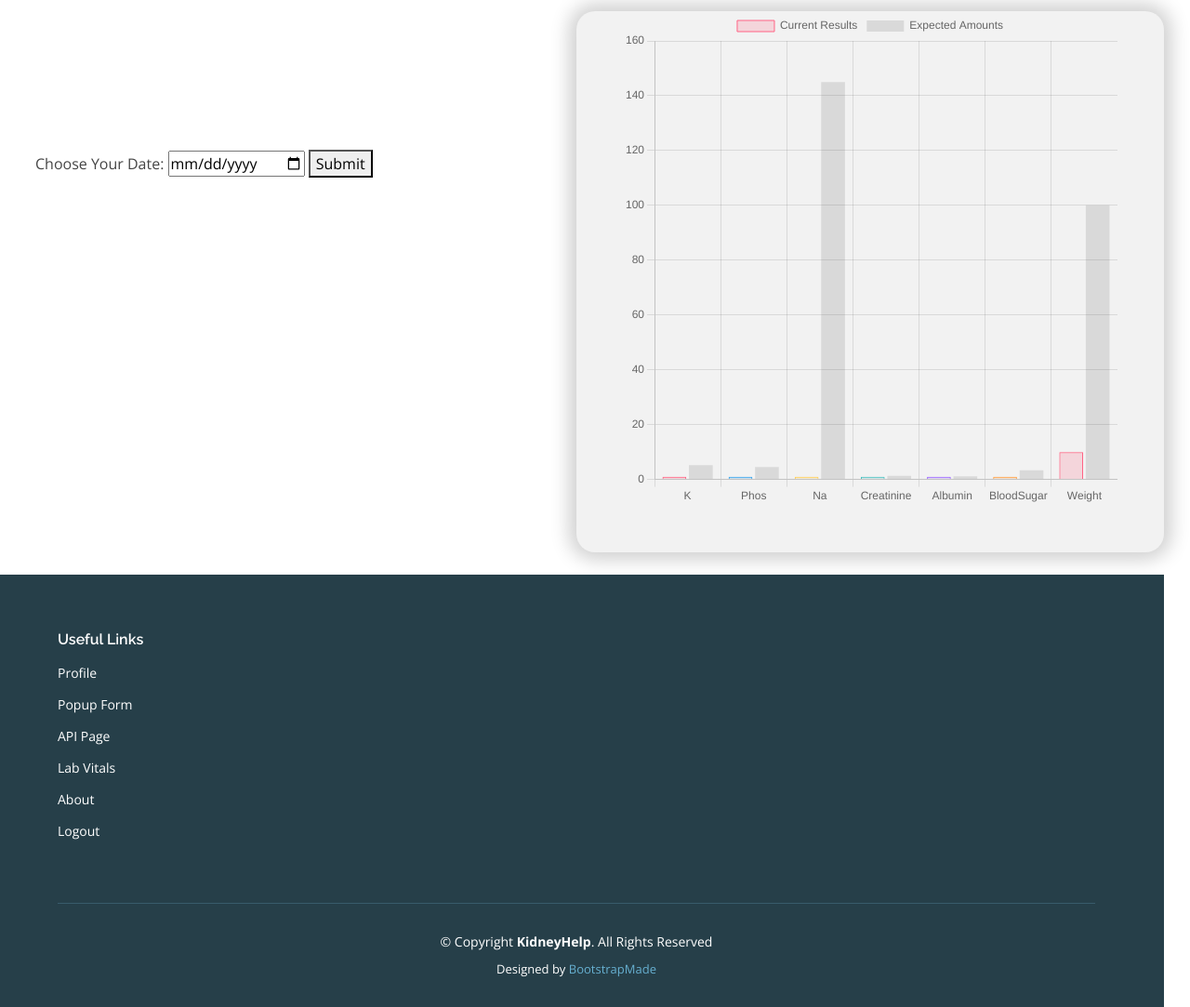
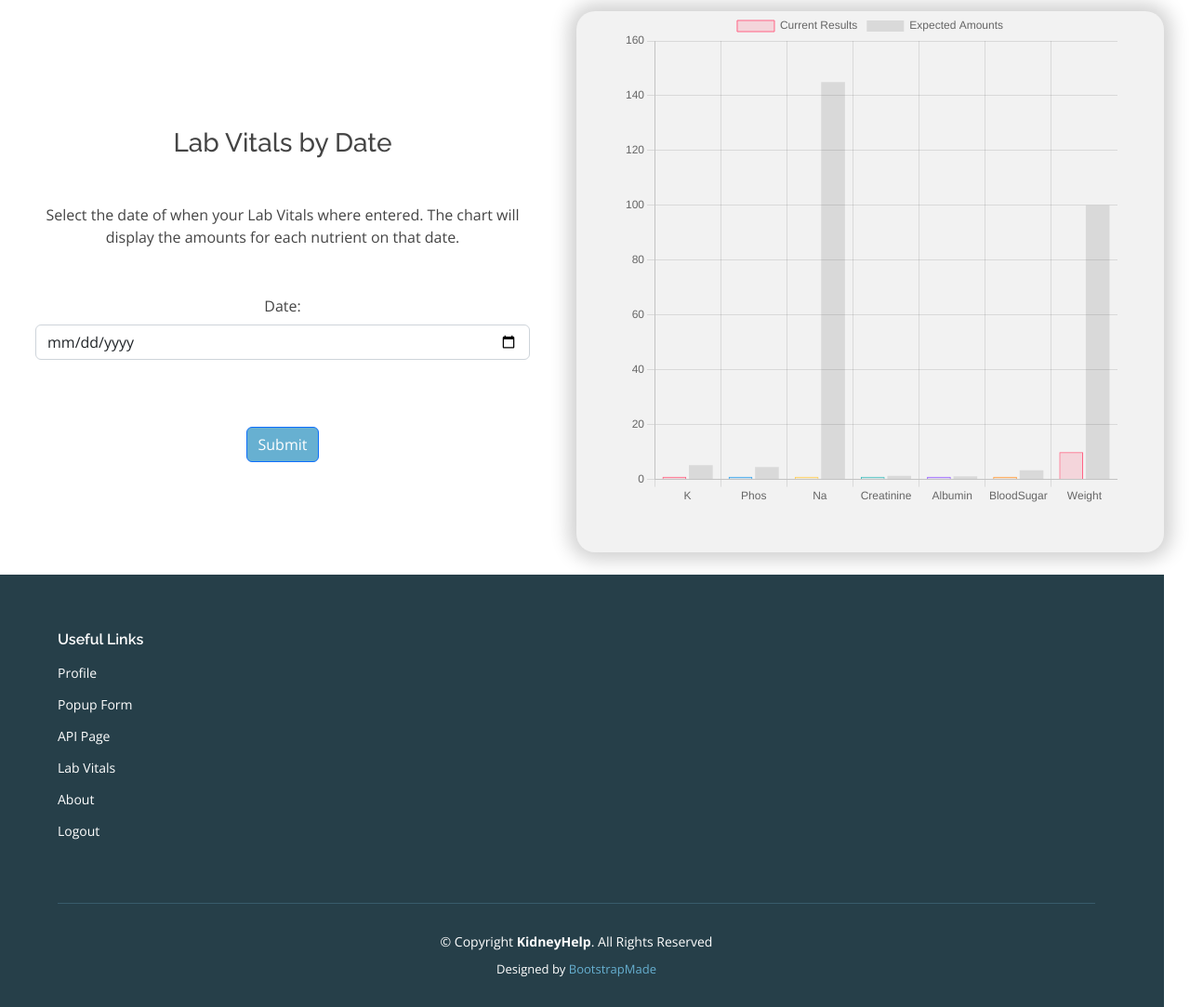
Before and after one commit to josh0125/KidneyApp2, a Django app: page /dashboard in a window 1280 px wide. Shown: the part 88-1171 px from the top of the page at 93% size. Run offline with Django 4.2, Linux system fonts and the light colour scheme; a user stored in the database is signed in; tables that the repository leaves empty hold one stand-in row (values such as "Sample post"); parts of the project's set-up code (start-up, migrations or seed data) failed here and were passed over; some libraries are stand-ins or nearby versions.

Commit message:
new display

```diff
--- a/Kidney/views.py
+++ b/Kidney/views.py
@@ -941,22 +941,26 @@ def dashboardVitalsPageView(request):
     print(nutrient_type)
 
     if nutrient_type == 'k' :
+        new_nutrient = 'Potassium'
         print('working')
         expected = 5.2
         for dates in data:
             list.append({ 'nutrient_amount' : dates.K, 'date' : dates.Date})
 
     elif nutrient_type == 'phos' :
+        new_nutrient = 'Phosphorus'
         expected = 4.5
         for dates in data:
             list.append({ 'nutrient_amount' : dates.Phos, 'date' : dates.Date})
 
     elif nutrient_type == 'na' :
+        new_nutrient = 'Sodium'
         expected = 145
         for dates in data:
             list.append({ 'nutrient_amount' : dates.Na, 'date' : dates.Date})
 
     elif nutrient_type == 'creatinine' :
+        new_nutrient = 'Creatinine'
         if person.gender == 'male':
             expected = 1.3
         else:
@@ -965,19 +969,24 @@ def dashboardVitalsPageView(request):
             list.append({ 'nutrient_amount' : dates.Creatinine, 'date' : dates.Date})
 
     elif nutrient_type == 'albumin' :
+        new_nutrient = 'Albumin'
         expected = 3.5
         for dates in data:
             list.append({ 'nutrient_amount' : dates.Albumin, 'date' : dates.Date})
 
     elif nutrient_type == 'bloodsugar' :
+        new_nutrient = 'Blood Sugar'
         expected = 100
         for dates in data:
             list.append({ 'nutrient_amount' : dates.BloodSugar, 'date' : dates.Date})
 
     elif nutrient_type == 'weight' :
+        new_nutrient = 'Weight'
         expected = 0
         for dates in data:
             list.append({ 'nutrient_amount' : dates.Weight, 'date' : dates.Date})
+    else:
+        new_nutrient = 'None'
 
     print(expected)
     print(list)
@@ -986,6 +995,8 @@ def dashboardVitalsPageView(request):
         'data': data,
         'list' : list,
         'expected' : expected,
+        'nutrient_type' : nutrient_type,
+        'nutrient_name' : new_nutrient,
     }
 
     return render(request, 'kidney/dashboardVitals.html', context)
--- a/templates/base.html
+++ b/templates/base.html
@@ -37,6 +37,7 @@
   * Author: BootstrapMade.com
   * License: https://bootstrapmade.com/license/
   ======================================================== -->
+
   <style>
     hr {
       width: 70%;
--- a/templates/kidney/dashboard.html
+++ b/templates/kidney/dashboard.html
@@ -18,16 +18,28 @@
 <div style="padding-top: 100px">
     <div class=row style="padding-right: 40px">
 
-<div class="col-md-6 mb-4" style="padding-top: 125px; padding-left: 50px; padding-right: 50px; padding-bottom: 50px;">
-<form method="POST" name="dashboardSelect" action="{% url 'dashboardSelect' %}" >
-    {% csrf_token %}
-    <br>
-    <label for="date">Choose Your Date:</label>
-    <input name='date' id='date' type='date'>
+        <div class="col-md-6 mb-4" style="padding-top: 125px; padding-left: 50px; padding-right: 50px; padding-bottom: 50px; text-align: center;">
+        <h3 class="mb-4 pb-2 pb-md-0 mb-md-5 px-md-2">Lab Vitals by Date</h3>
+        <div>Select the date of when your Lab Vitals where entered. The chart will display the amounts for each nutrient on that date.</div>
+        <div style="padding-top: 50px;">
+        <form method="POST" name="dashboardSelect" action="{% url 'dashboardSelect' %}" >
+            {% csrf_token %}
+            <div class="row mb-4 pb-2 pb-md-0 mb-md-5">
+                <div class="mb-4">
 
-    <button type="submit">Submit</button>
-</form>
-</div>
+                  <div class="form-outline datepicker">
+                    <label class="form-label" for="date">Date:</label>
+                    <input type="date" name="date" id="date" class="form-control" >
+                  </div>
+
+                </div>
+              </div>
+
+
+            <button type="submit" class="btn btn-primary" style="background:#67b0d1;">Submit</button>
+        </form>
+        </div>
+    </div>
 
 
 <div class="newcontainer col-md-6 mb-4" style="padding-left: 50px; padding-right: 50px; padding-bottom: 50px;">
--- a/templates/kidney/index.html
+++ b/templates/kidney/index.html
@@ -1,5 +1,7 @@
 {% extends 'base.html' %}
 {% load static %}
+{% load crispy_forms_tags %}
+
 {% block basetitle %} Home
 {% endblock %} {% block content %}
 
```
Also changed, not shown: templates/kidney/dashboardMeal.html (+21 -5 lines), templates/kidney/dashboardNutrients.html (+23 -8 lines), templates/kidney/dashboardVitals.html (+18 -5 lines), INTEX/settings.py (line endings or trailing spaces).
